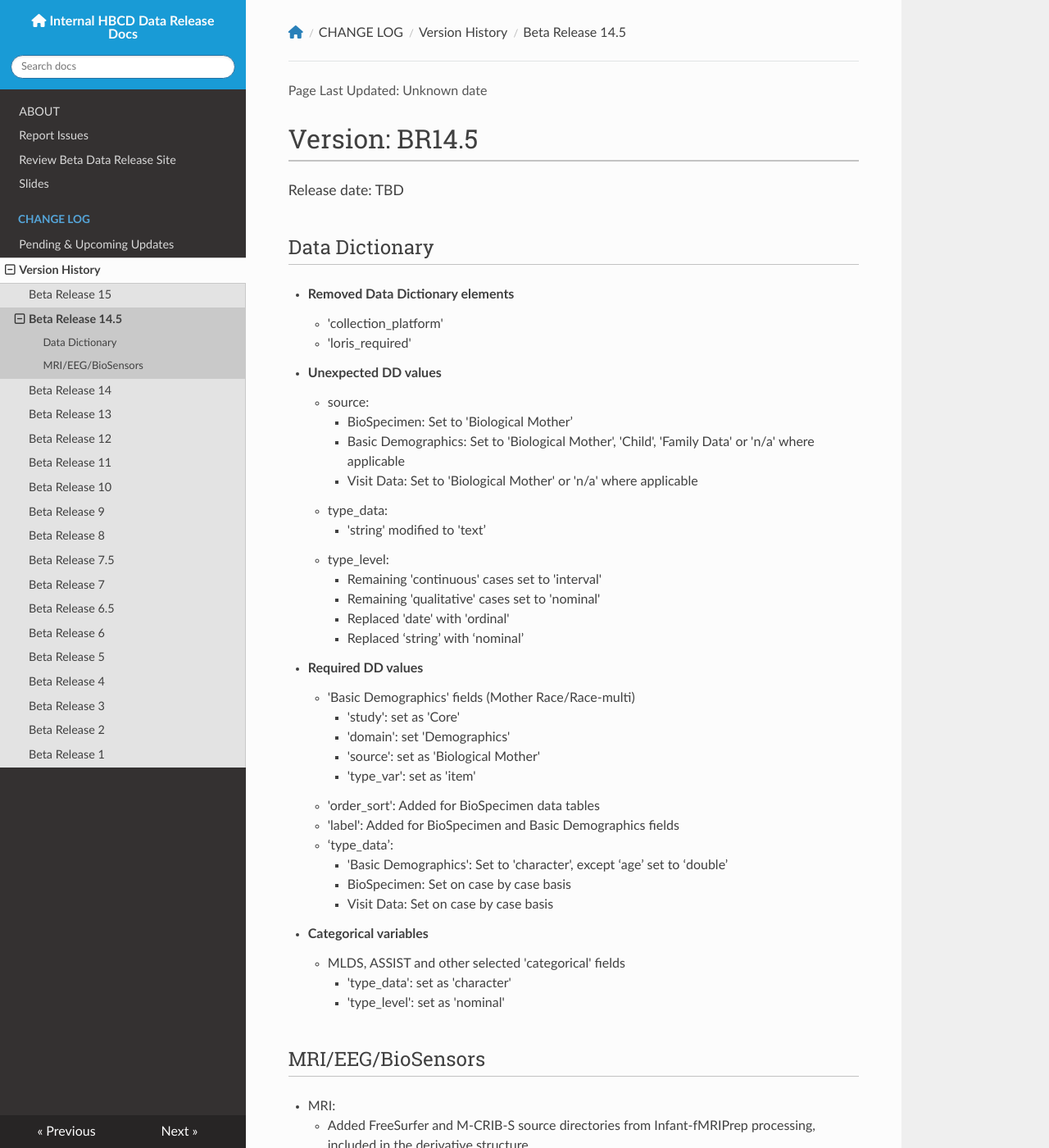
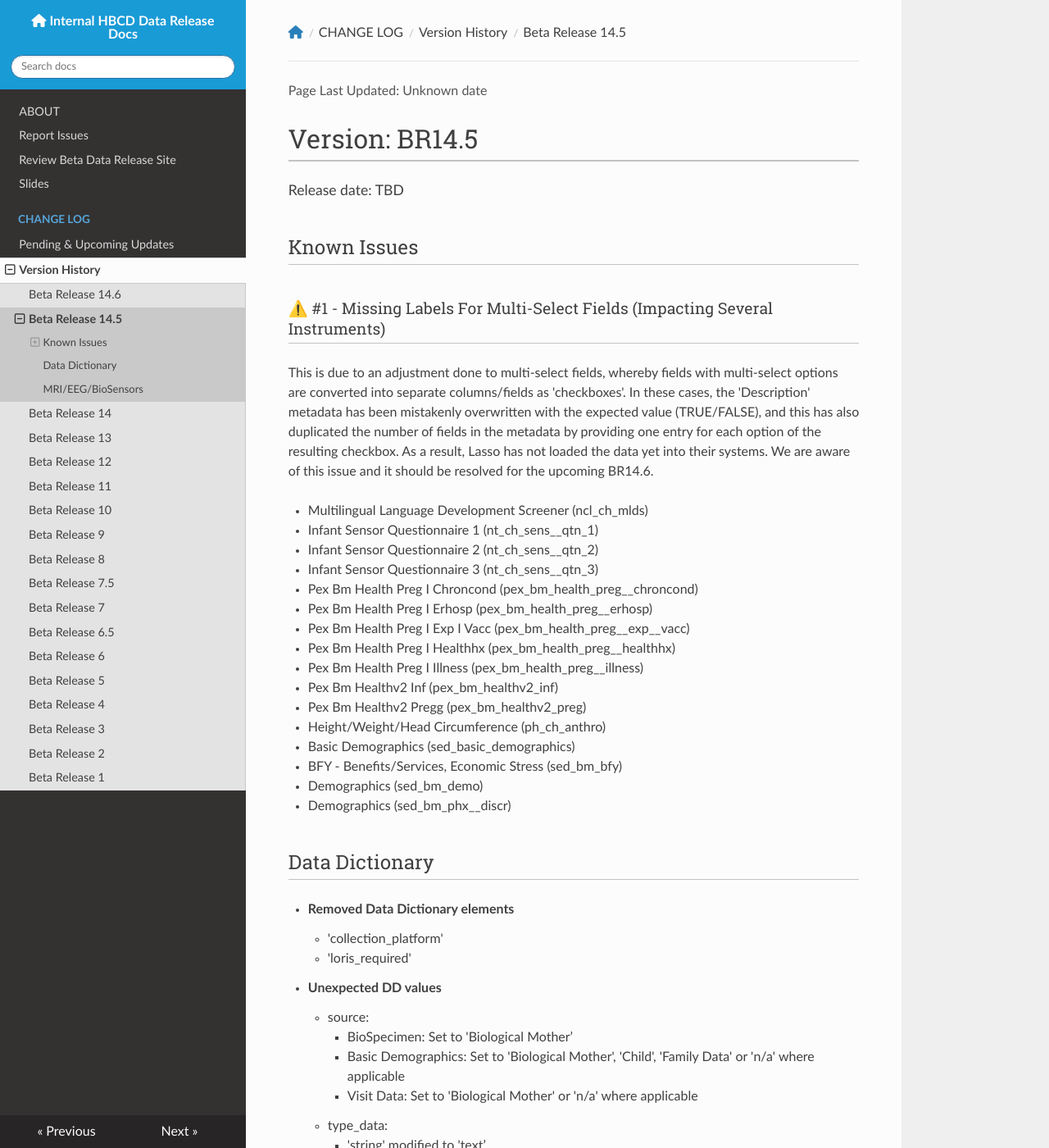
Before and after one commit to DCAN-Labs/hbcd-docs-internal, an MkDocs documentation site: the page built from docs/changelog/versions/BR14.5.md, in a window 1280 px wide and 1400 px high. Shown: the whole window at 82% size. Built offline with MkDocs 1.6.1, drawn with Linux system fonts in a browser that asks for light colours; nearby versions of some CDN libraries.

Commit message:
add known issue BR14.5

```diff
--- a/docs/changelog/versions/BR14.5.md
+++ b/docs/changelog/versions/BR14.5.md
@@ -1,5 +1,27 @@
 # Version: BR14.5
 <p style="font-size: 1.1em">Release date: TBD</p>
+
+## Known Issues
+### ⚠️ #1 - Missing Labels For Multi-Select Fields (Impacting Several Instruments)
+This is due to an adjustment done to multi-select fields, whereby fields with multi-select options are converted into separate columns/fields as 'checkboxes'. In these cases, the 'Description' metadata has been mistakenly overwritten with the expected value (TRUE/FALSE), and this has also duplicated the number of fields in the metadata by providing one entry for each option of the resulting checkbox. As a result, Lasso has not loaded the data yet into their systems. We are aware of this issue and it should be resolved for the upcoming BR14.6.
+
+* Multilingual Language Development Screener (ncl_ch_mlds)
+* Infant Sensor Questionnaire 1 (nt_ch_sens__qtn_1)
+* Infant Sensor Questionnaire 2 (nt_ch_sens__qtn_2)
+* Infant Sensor Questionnaire 3 (nt_ch_sens__qtn_3)
+* Pex Bm Health Preg I Chroncond (pex_bm_health_preg__chroncond)
+* Pex Bm Health Preg I Erhosp (pex_bm_health_preg__erhosp)
+* Pex Bm Health Preg I Exp I Vacc (pex_bm_health_preg__exp__vacc)
+* Pex Bm Health Preg I Healthhx (pex_bm_health_preg__healthhx)
+* Pex Bm Health Preg I Illness (pex_bm_health_preg__illness)
+* Pex Bm Healthv2 Inf (pex_bm_healthv2_inf)
+* Pex Bm Healthv2 Pregg (pex_bm_healthv2_preg)
+* Height/Weight/Head Circumference (ph_ch_anthro)
+* Basic Demographics (sed_basic_demographics)
+* BFY - Benefits/Services, Economic Stress (sed_bm_bfy)
+* Demographics (sed_bm_demo)
+* Demographics (sed_bm_phx__discr)
+
 
 ## Data Dictionary
 
--- a/mkdocs.yml
+++ b/mkdocs.yml
@@ -42,7 +42,7 @@ nav:
   - CHANGE LOG:
     - Pending & Upcoming Updates: changelog/pending.md
     - Version History:
-        - Beta Release 15: changelog/versions/BR15.md
+        - Beta Release 14.6: changelog/versions/BR14.6.md
         - Beta Release 14.5: changelog/versions/BR14.5.md
         - Beta Release 14: changelog/versions/BR14.md
         - Beta Release 13: changelog/versions/BR13.md
```
Also changed, not shown: docs/changelog/versions/BR14.6.md (renamed from docs/changelog/versions/BR15.md, +1 -1 lines).
